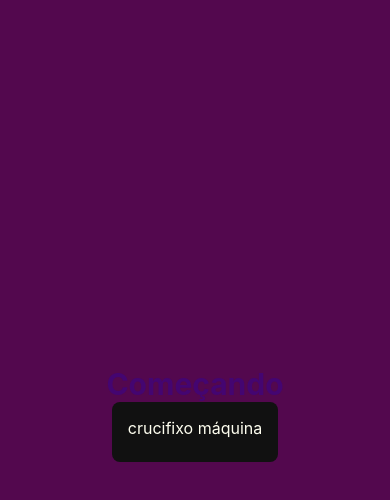
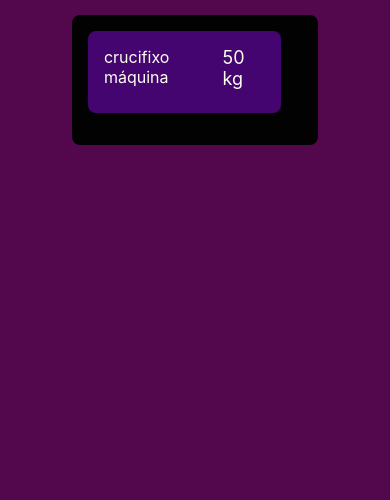
Before and after one commit to ErivanF/GymMemo, a React Native app: screen / in a window 390 px wide. Shown: the top 500 px of the page. Built offline with nearby package versions, Linux system fonts and the light colour scheme.

Commit message:
feat:added exercise list

```diff
--- a/Components/ExerciseCard/index.tsx
+++ b/Components/ExerciseCard/index.tsx
@@ -1,22 +1,20 @@
 import { StyleSheet, Text, View } from "react-native";
 import { IExercise } from "../../Interfaces";
-import { DarkTheme } from "../ThemeProvider/themes";
+import { useTheme } from "../ThemeProvider";
 
 const ExerciseCard = (exercise: IExercise) => {
-  return (
-    <View style={styles.card}>
-      <Text style={styles.text}>{exercise.name}</Text>
-    </View>
-  );
-};
-
+  const theme = useTheme().get;
   const styles = StyleSheet.create({
     card: {
-    backgroundColor: DarkTheme.card,
+      backgroundColor: theme.card,
       padding: 16,
       borderRadius: 8,
       marginBottom: 16,
       maxHeight: "auto",
+      alignContent: "center",
+      flexDirection: "row",
+      justifyContent: "space-between",
+      width: "90%",
     },
     title: {
       fontSize: 20,
@@ -26,11 +24,25 @@ const styles = StyleSheet.create({
     details: {
       marginBottom: 16,
     },
-  text: {
+    name: {
       fontSize: 16,
-    color: DarkTheme.cardText,
+      color: theme.cardText,
+      marginBottom: 8,
+    },
+    load: {
+      fontSize: 18,
+      color: theme.cardText,
       marginBottom: 8,
     },
   });
+  return (
+    <View style={styles.card}>
+      <Text style={styles.name}>{exercise.name}</Text>
+      <Text style={styles.load}>
+        {exercise.load} {exercise.unit}
+      </Text>
+    </View>
+  );
+};
 
 export default ExerciseCard;
--- /dev/null
+++ b/Components/ExerciseList/index.tsx
@@ -0,0 +1,30 @@
+import { StyleSheet, View } from "react-native";
+import { IExercise } from "../../Interfaces";
+import ExerciseCard from "../ExerciseCard";
+import { useTheme } from "../ThemeProvider";
+interface props {
+  list: IExercise[];
+  setList: React.Dispatch<React.SetStateAction<IExercise[]>>;
+}
+const ExerciseList = ({ list, setList }: props) => {
+  const theme = useTheme().get;
+  const styles = StyleSheet.create({
+    container: {
+      marginTop: 15,
+      backgroundColor: theme.listColor,
+      padding: 16,
+      borderRadius: 8,
+      marginBottom: 16,
+    },
+  });
+
+  return (
+    <View style={styles.container}>
+      {list.map((exercise) => (
+        <ExerciseCard {...exercise} key={Math.random()} />
+      ))}
+    </View>
+  );
+};
+
+export default ExerciseList;
--- a/Components/ThemeProvider/index.tsx
+++ b/Components/ThemeProvider/index.tsx
@@ -1,7 +1,6 @@
 import { ReactNode, createContext, useContext, useState } from "react";
 import { DarkTheme } from "./themes";
 import { colorTheme } from "../../Interfaces";
-import { Text } from "react-native";
 
 interface IThemeContext {
   change: () => void;
--- a/Components/ThemeProvider/themes.ts
+++ b/Components/ThemeProvider/themes.ts
@@ -2,7 +2,8 @@ import { colorTheme } from "../../Interfaces";
 
 export const DarkTheme: colorTheme = {
   background: "#53084e",
-  card: "#111",
+  card: "#440571",
   text: "#440571",
   cardText: "#fffff0",
+  listColor: "#020202",
 };
--- a/Interfaces/index.ts
+++ b/Interfaces/index.ts
@@ -8,4 +8,5 @@ export interface colorTheme {
   card: string;
   text: string;
   cardText: string;
+  listColor: string;
 }
--- a/Views/Main/index.tsx
+++ b/Views/Main/index.tsx
@@ -1,23 +1,25 @@
 import { StyleSheet, Text, View } from "react-native";
 import { useTheme } from "../../Components/ThemeProvider";
 import { StatusBar } from "expo-status-bar";
-import ExerciseCard from "../../Components/ExerciseCard";
 import { IExercise } from "../../Interfaces";
-import { DarkTheme } from "../../Components/ThemeProvider/themes";
+import { useState } from "react";
+import ExerciseList from "../../Components/ExerciseList";
 
 const Main = () => {
   const theme = useTheme().get;
-  const crucifixo: IExercise = {
-    name: "crucifixo máquina",
-    load: 50,
-    unit: "kg",
-  };
+  const [list, setList] = useState<IExercise[]>([
+    {
+      name: "crucifixo máquina",
+      load: 50,
+      unit: "kg",
+    },
+  ]);
   const styles = StyleSheet.create({
     container: {
       flex: 1,
       backgroundColor: theme.background,
       alignItems: "center",
-      justifyContent: "center",
+      justifyContent: "flex-start",
     },
     text: {
       color: theme.text,
@@ -27,9 +29,8 @@ const Main = () => {
   });
   return (
     <View style={styles.container}>
-      <Text style={styles.text}>Começando</Text>
-      <StatusBar style="auto" />
-      <ExerciseCard {...crucifixo} />
+      <StatusBar style="auto" hidden />
+      <ExerciseList list={list} setList={setList} />
     </View>
   );
 };
```
Lines whose indentation alone changed are shown as unchanged.
